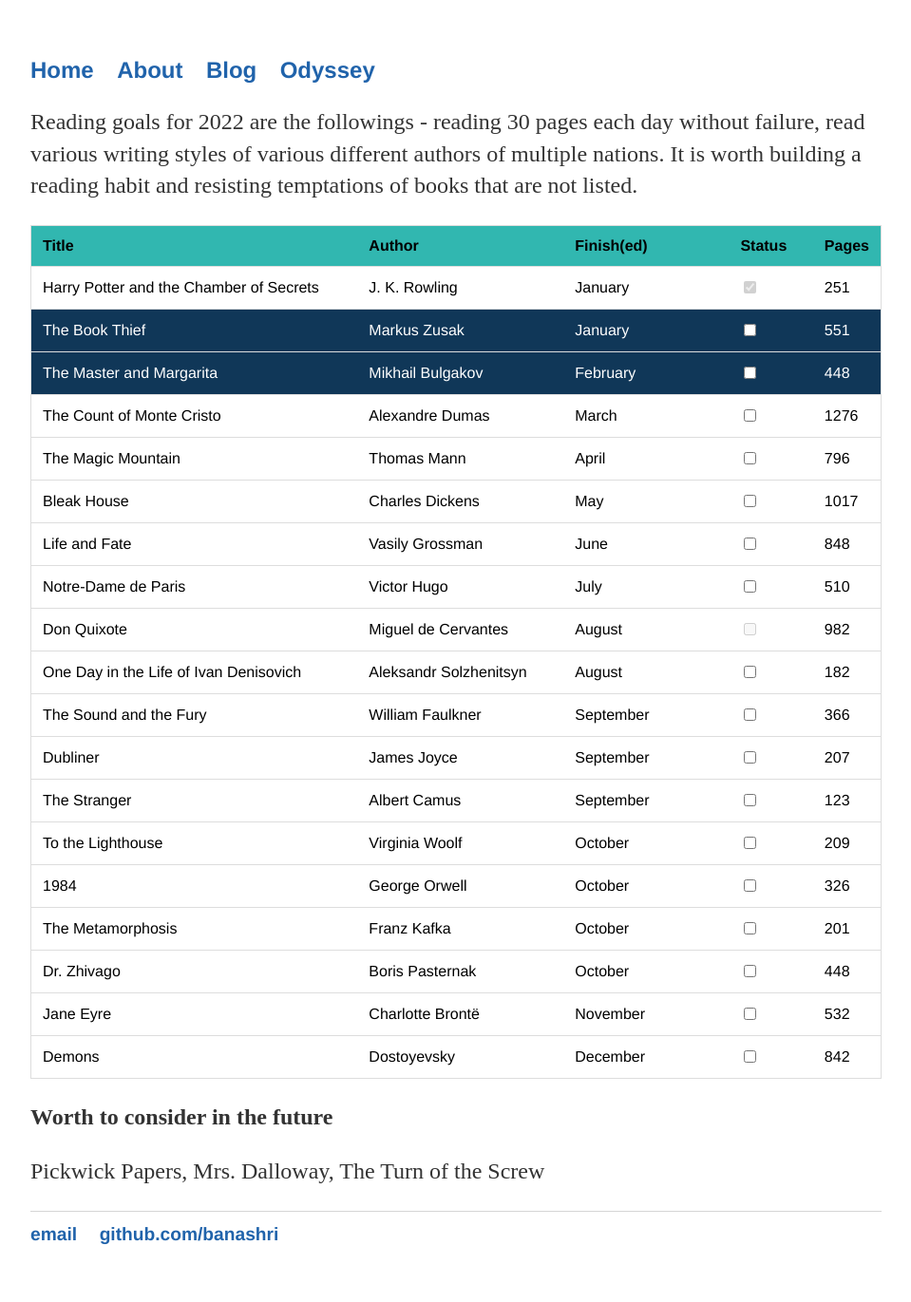
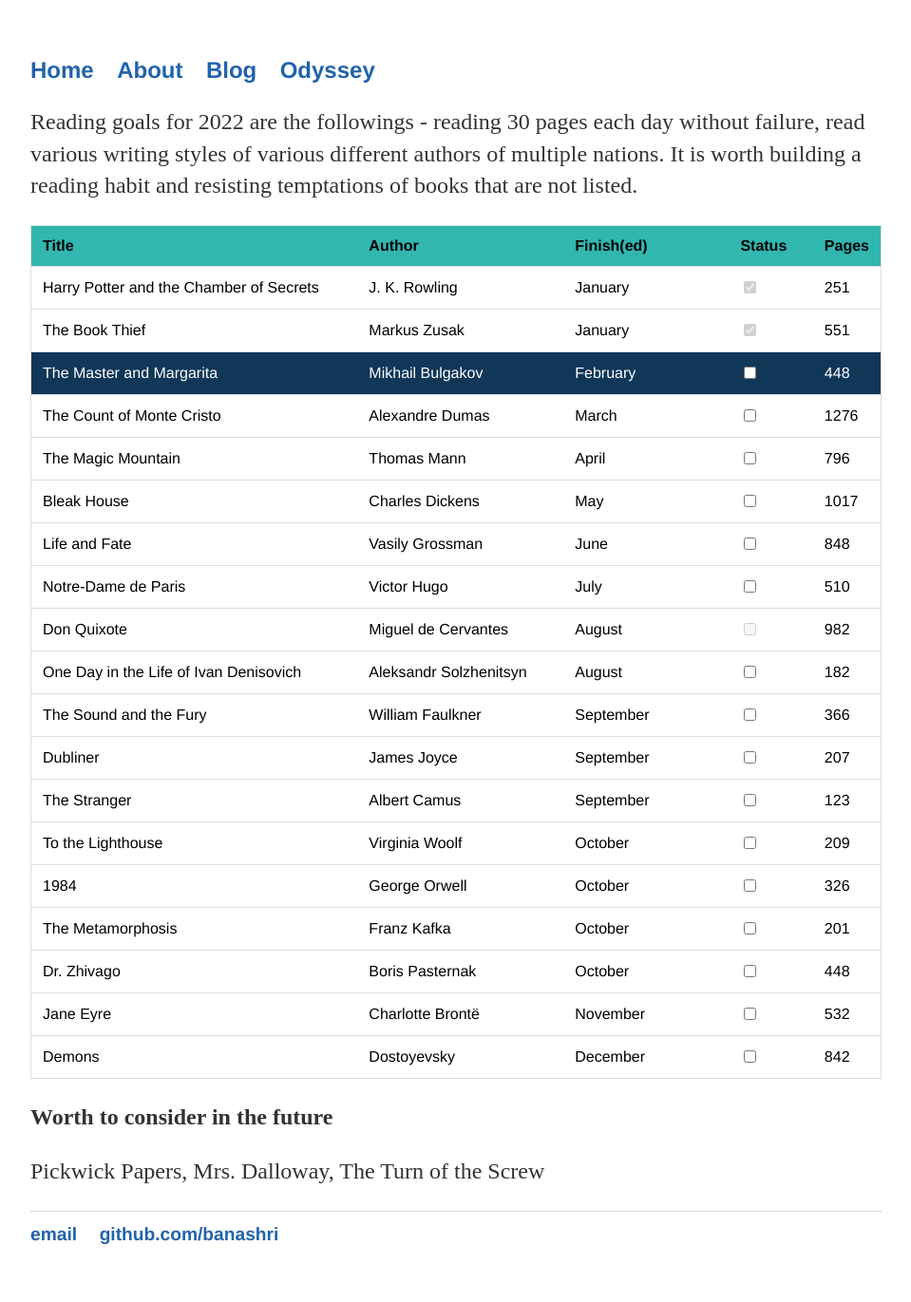
Before and after one commit to Banashri/banashri.github.io, a Jekyll site: the page built from books/2022.md, in a window 1280 px wide. Shown: the whole page at 95% size, without its empty margins (160-1119 px from the left). Built offline with Jekyll 4.4.1, drawn with Linux system fonts in a browser that asks for light colours.

Commit message:
practice

```diff
--- a/books/2022.md
+++ b/books/2022.md
@@ -30,11 +30,11 @@ building a reading habit and resisting temptations of books that are not listed.
     <td>January</td>
     <td><input type="checkbox" disabled="true" /></td>
   </tr>-->
-  <tr class="ongoing">
+  <tr>
     <td>The Book Thief</td>
     <td>Markus Zusak</td>
     <td>January</td>
-    <td><input type="checkbox" /></td>
+    <td><input type="checkbox" checked="true" disabled="true"/></td>
     <td>551</td>
   </tr>
   <tr class="ongoing">
```
